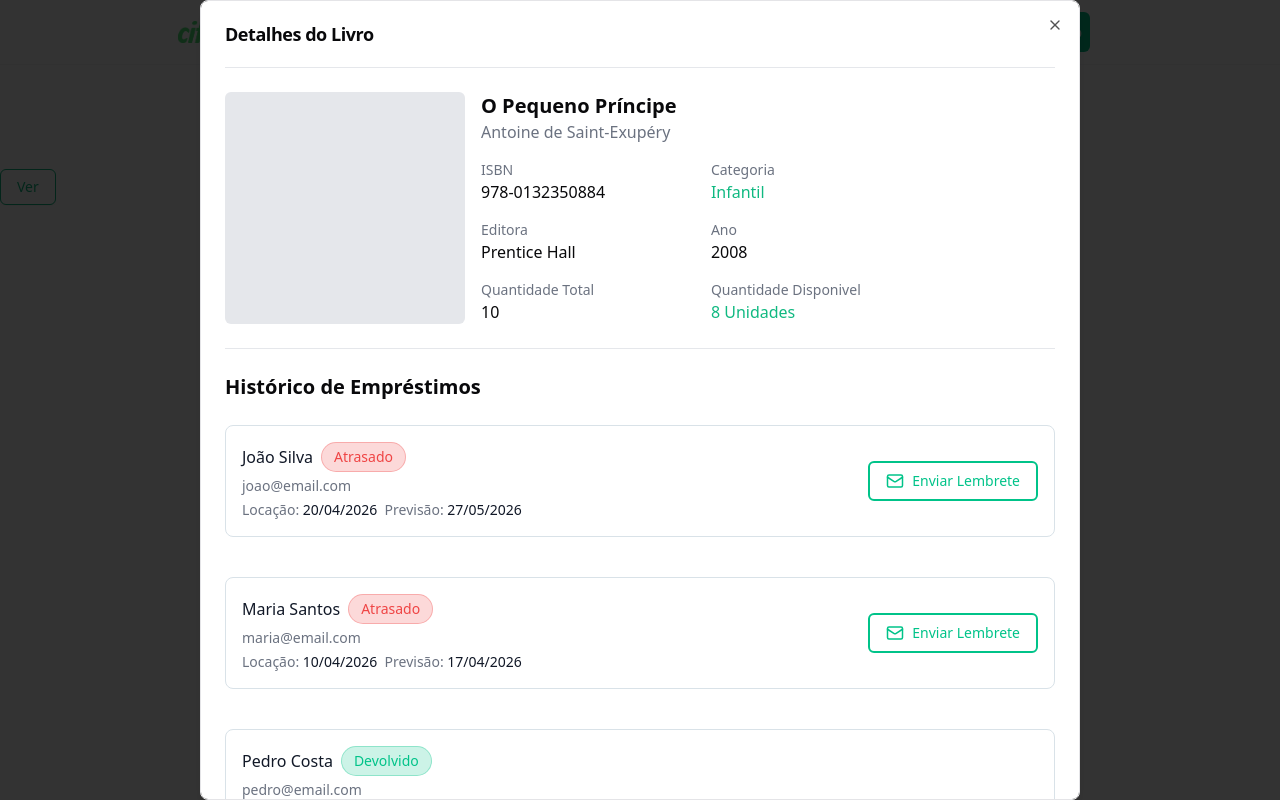
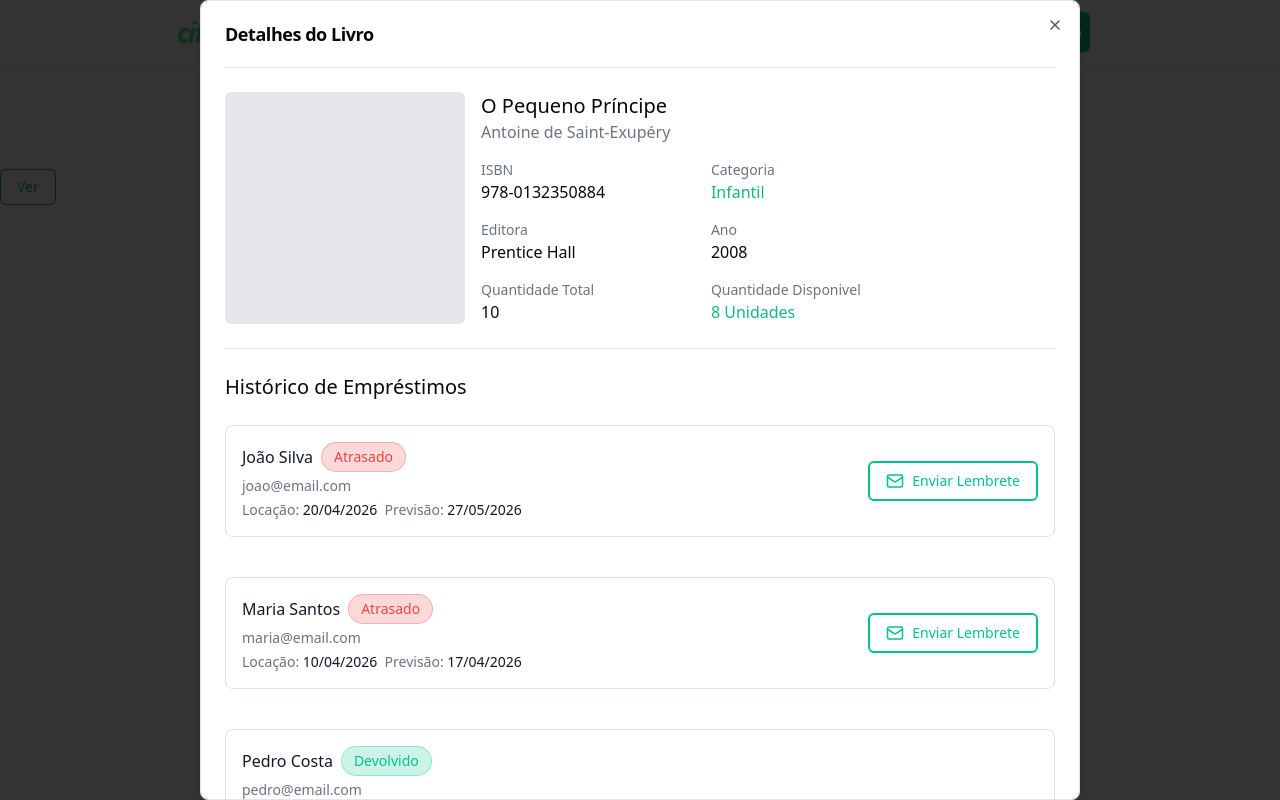
Before and after one commit to citi-onboarding/pta-squad-matheus, a Next.js app in the folder client/: page /livros in a window 1280 px wide. Both pictures are taken after a click on the button "Ver". Built offline with nearby package versions, Linux system fonts and the light colour scheme.

Commit message:
feature/modal-detalhes-livro: alteração da formatação no grid de detalhes

```diff
--- a/client/src/components/book/BookDetailsModal.tsx
+++ b/client/src/components/book/BookDetailsModal.tsx
@@ -75,32 +75,32 @@ export function BookDetailsModal() {
                     <div className="w-60 h-88 bg-gray-200 rounded-md flex-shrink-0" />
 
                     <div className="flex flex-col">
-                        <h2 className="text-xl font-bold">{mockLivro.titulo}</h2>
+                        <h2 className="text-xl font-medium">{mockLivro.titulo}</h2>
                         <p className="text-gray-500">{mockLivro.autor}</p>
                         <div className="grid grid-cols-2 gap-x-20 gap-y-4 mt-4">
                             <div>
                                 <p className="text-sm text-gray-500">ISBN</p>
-                                <p className="font-medium">{mockLivro.isbn}</p>
+                                <p className="">{mockLivro.isbn}</p>
                             </div>
                             <div>
                                 <p className="text-sm text-gray-500">Categoria</p>
-                                <p className="font-medium text-emerald-500">{mockLivro.categoria}</p>
+                                <p className="text-emerald-500">{mockLivro.categoria}</p>
                             </div>
                             <div>
                                 <p className="text-sm text-gray-500">Editora</p>
-                                <p className="font-medium">{mockLivro.editora}</p>
+                                <p className="">{mockLivro.editora}</p>
                             </div>
                             <div>
                                 <p className="text-sm text-gray-500">Ano</p>
-                                <p className="font-medium">{mockLivro.ano}</p>
+                                <p className="">{mockLivro.ano}</p>
                             </div>
                             <div>
                                 <p className="text-sm text-gray-500">Quantidade Total</p>
-                                <p className="font-medium">{mockLivro.quantidadeTotal}</p>
+                                <p className="">{mockLivro.quantidadeTotal}</p>
                             </div>
                             <div>
                                 <p className="text-sm text-gray-500">Quantidade Disponivel</p>
-                                <p className="font-medium text-emerald-500">{mockLivro.quantidadeDisponivel} Unidades</p>
+                                <p className="text-emerald-500">{mockLivro.quantidadeDisponivel} Unidades</p>
                             </div>
                         </div>
                     </div>
@@ -110,7 +110,7 @@ export function BookDetailsModal() {
                 <hr className="border-gray-200" />
 
                 <div className="flex flex-col gap-2">
-                    <h2 className="text-xl font-bold">Histórico de Empréstimos</h2>
+                    <h2 className="text-xl font-medium">Histórico de Empréstimos</h2>
                     {mockEmprestimos.map((emprestimo) => (
                         <LoanHistoryRow
                             key={emprestimo.clientEmail}
```
